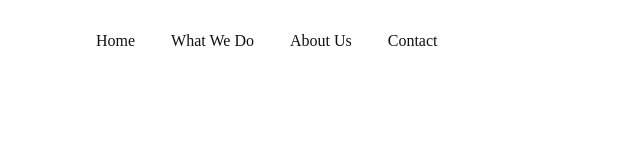
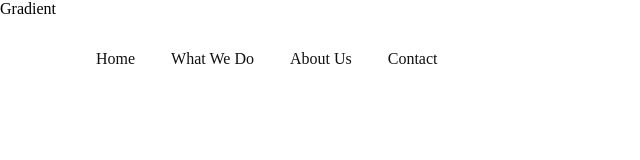
Before and after one commit to XelleCT/codingMarathon, a plain HTML site: page index.html in a window 1280 px wide. Shown: the whole page, without its empty margins (0-640 px from the left). Drawn offline with Linux system fonts and the light colour scheme.

Commit message:
Update index.html

```diff
--- a/index.html
+++ b/index.html
@@ -7,6 +7,7 @@
 	<link rel="stylesheet" type="text/css" href="myStyles.css" />
 </head>
 <body>
+<div contenteditable="true" class="text">Gradient</div>
 <div class="wrapper-container">
 	<nav class="main-navbar">
 		<a class="menu-item" href="#">Home</a>
```
